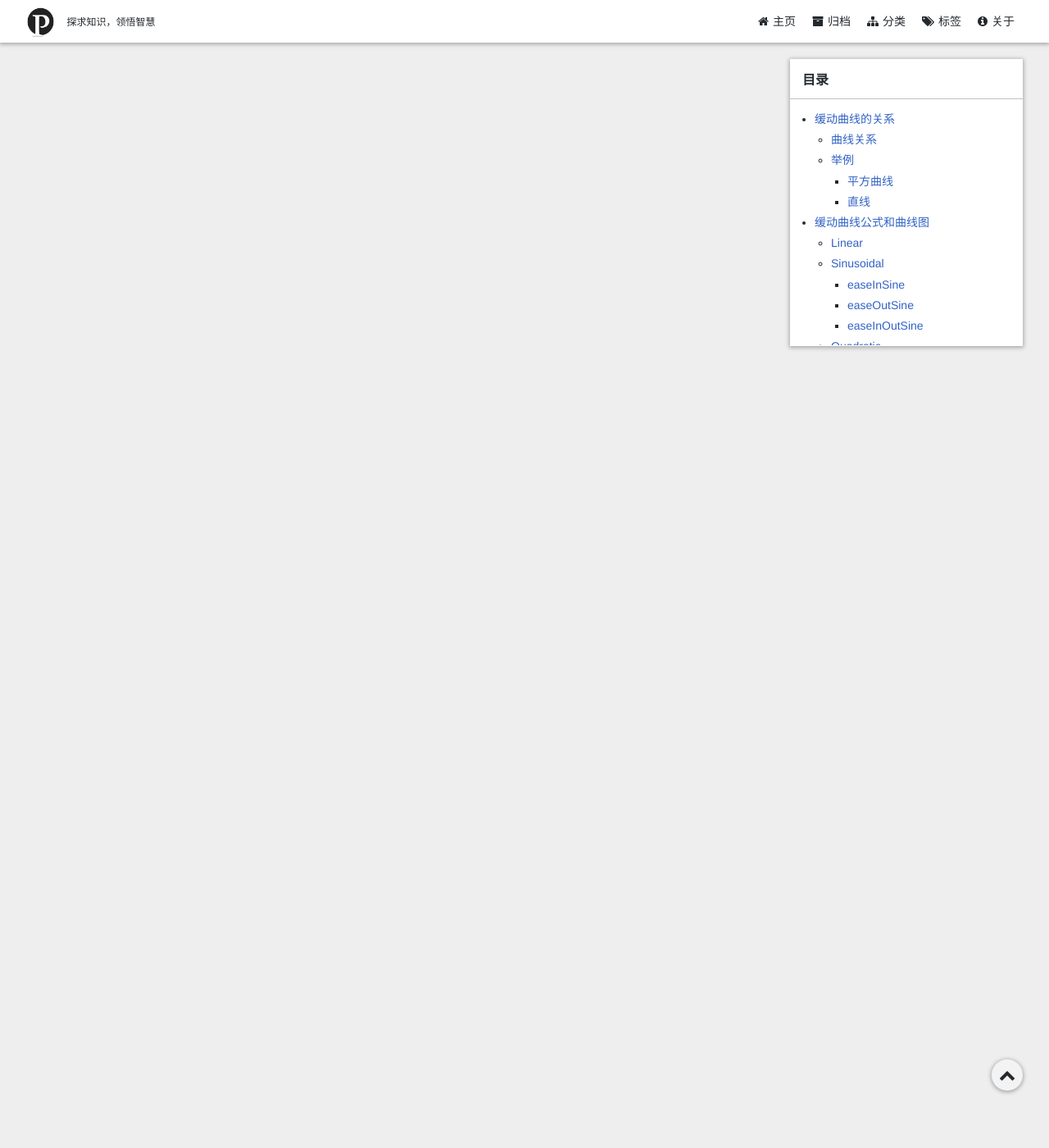
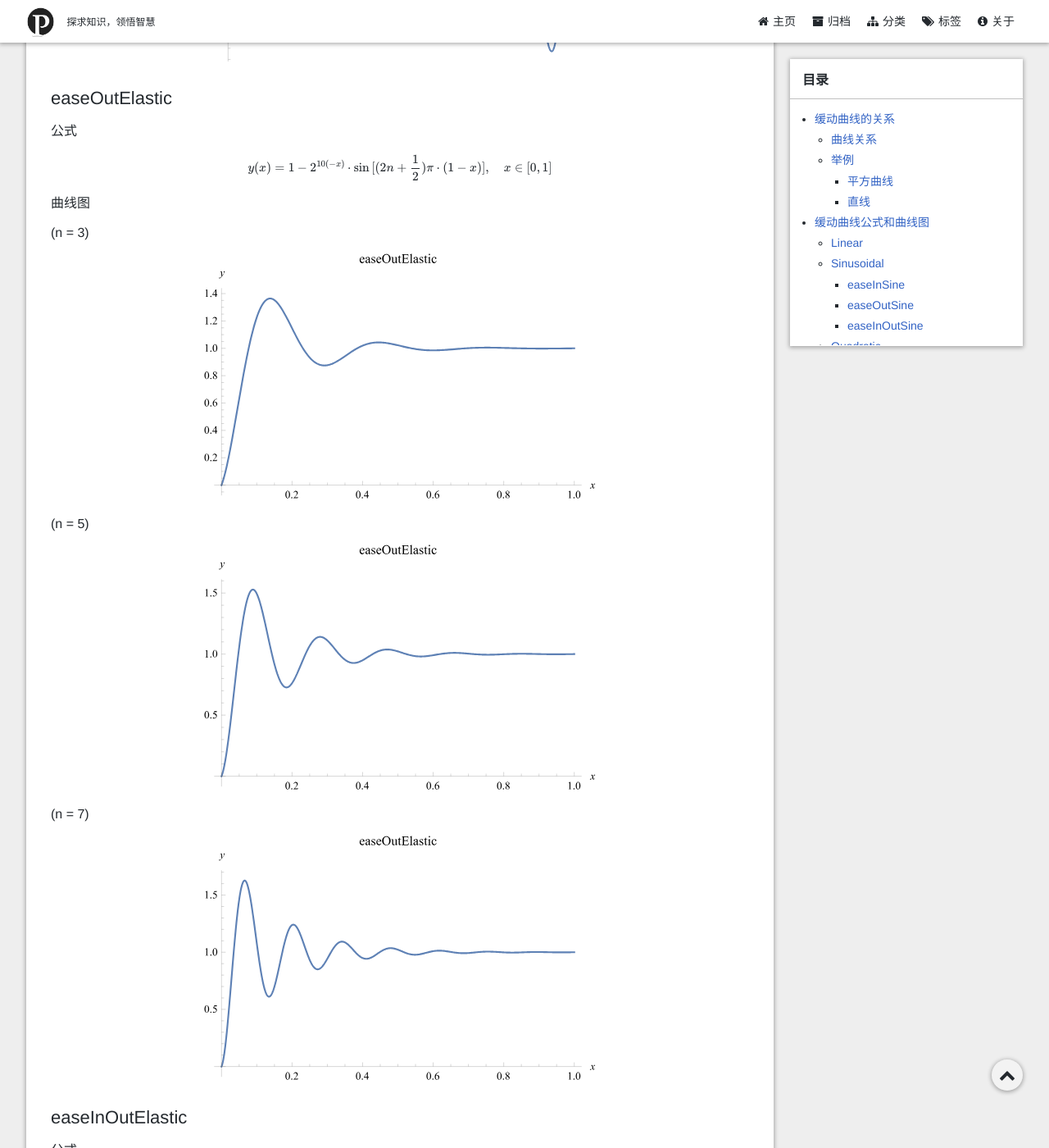
Before and after one commit to pyericz/blog, a Jekyll site: the page built from _posts/2017-08-28-ease-curve.md, in a window 1280 px wide and 1400 px high, scrolled down 18854 px. Shown: the whole window at 82% size. Built offline with Jekyll 4.4.1, drawn with Linux system fonts in a browser that asks for light colours; formulas are drawn with MathJax 3; comment, search, counter and statistics services are not loaded; a style sheet for code colours, icons or effects is not loaded; some of the changed text lies outside the part shown.

Commit message:
update ease-curve

```diff
--- a/_posts/2017-08-28-ease-curve.md
+++ b/_posts/2017-08-28-ease-curve.md
@@ -749,9 +749,102 @@
 ![](/assets/img/2017/08/28/easeInOutBack2.5.svg)
 
 ### Elastic
+
+基础函数
+
+<div style="font-size: 13px;">
+$$
+f_b(x) = 2^{10(x - 1)}\cdot\sin{[(2 n + \frac{1}{2})\pi\cdot x]},\quad x\in[0, 1]
+$$
+</div>
+
 #### easeInElastic
+
+公式
+
+<div style="font-size: 13px;">
+$$
+y(x) = 2^{10(x - 1)}\cdot\sin{[(2 n + \frac{1}{2})\pi\cdot x]},\quad x\in[0, 1]
+$$
+</div>
+
+曲线图
+
+(n = 3)
+
+{:.imgcap}
+![](/assets/img/2017/08/28/easeInElastic3.svg)
+
+(n = 5)
+
+{:.imgcap}
+![](/assets/img/2017/08/28/easeInElastic5.svg)
+
+(n = 7)
+
+{:.imgcap}
+![](/assets/img/2017/08/28/easeInElastic7.svg)
+
 #### easeOutElastic
+
+
+公式
+
+<div style="font-size: 13px;">
+$$
+y(x) = 1 - 2^{10 (-x)}\cdot\sin{[(2 n + \frac{1}{2})\pi\cdot (1 - x)]},\quad x\in[0, 1]
+$$
+</div>
+
+曲线图
+
+(n = 3)
+
+{:.imgcap}
+![](/assets/img/2017/08/28/easeOutElastic3.svg)
+
+(n = 5)
+
+{:.imgcap}
+![](/assets/img/2017/08/28/easeOutElastic5.svg)
+
+(n = 7)
+
+{:.imgcap}
+![](/assets/img/2017/08/28/easeOutElastic7.svg)
+
 #### easeInOutElastic
+
+
+公式
+
+<div style="font-size: 13px;">
+$$
+y(x) =
+\begin{cases}
+0.5\cdot 2^{10\cdot(2 x - 1)}\cdot\sin{[(2 n + \frac{1}{2})\pi\cdot(2x)]} & ,x \in [0, 0.5] \\
+\\
+0.5\cdot\{2-2^{10\cdot[2 (1 - x) - 1]}\cdot\sin{[(2 n + \frac{1}{2})\pi\cdot 2(1 - x)]}\} & ,x\in(0.5, 1]
+\end{cases}
+$$
+</div>
+
+曲线图
+
+(n = 3)
+
+{:.imgcap}
+![](/assets/img/2017/08/28/easeInOutElastic3.svg)
+
+(n = 5)
+
+{:.imgcap}
+![](/assets/img/2017/08/28/easeInOutElastic5.svg)
+
+(n = 7)
+
+{:.imgcap}
+![](/assets/img/2017/08/28/easeInOutElastic7.svg)
 
 ### Bounce
 #### easeInBounce
```
Also changed, not shown: other parts of _posts/2017-08-28-ease-curve.md (+1 -1 lines), assets/img/2017/08/28/easeInElastic3.svg (added), assets/img/2017/08/28/easeInElastic5.svg (added), assets/img/2017/08/28/easeInElastic7.svg (added), assets/img/2017/08/28/easeInOutElastic3.svg (added), assets/img/2017/08/28/easeInOutElastic5.svg (added), assets/img/2017/08/28/easeInOutElastic7.svg (added), assets/img/2017/08/28/easeOutElastic3.svg (added), assets/img/2017/08/28/easeOutElastic5.svg (added), assets/img/2017/08/28/easeOutElastic7.svg (added).
